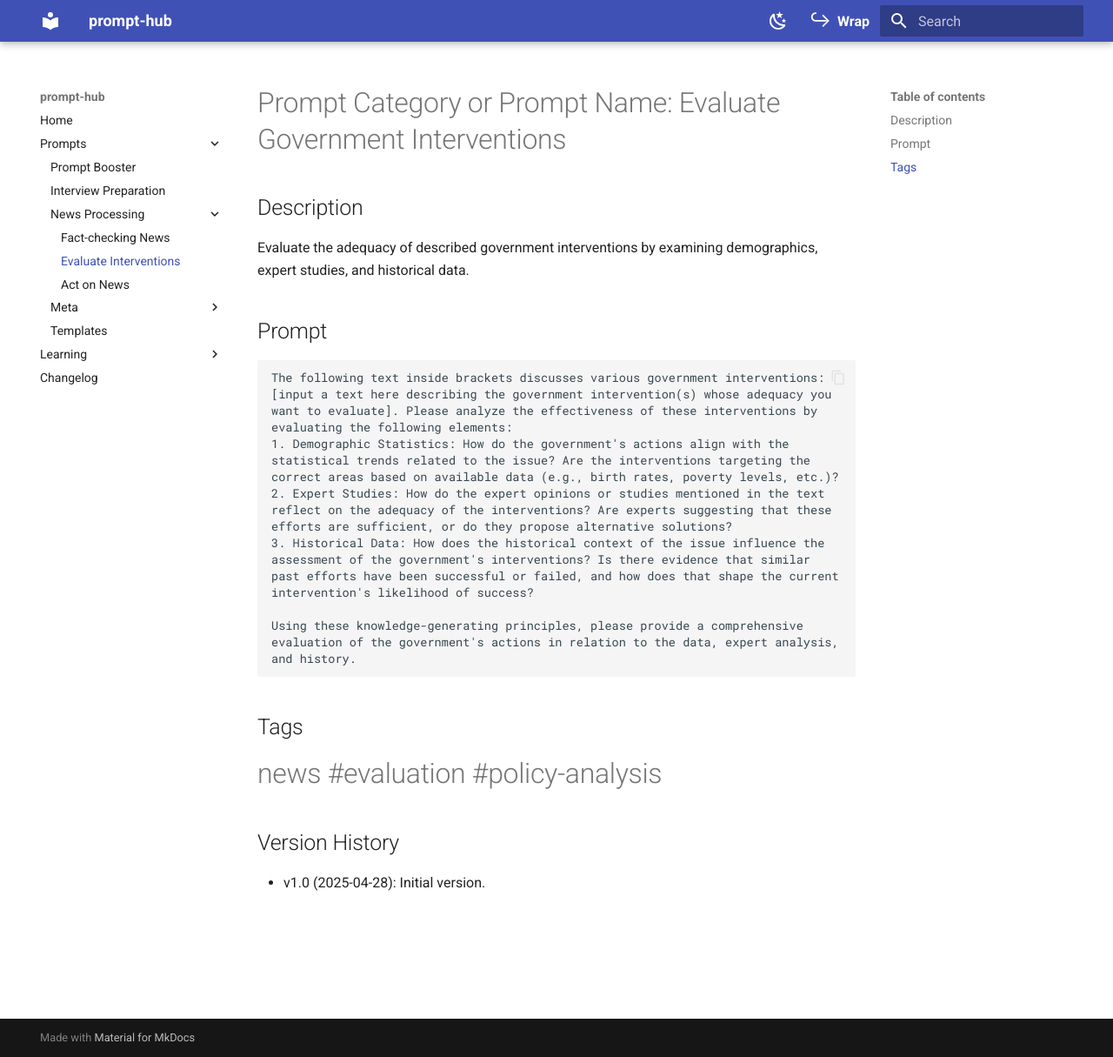
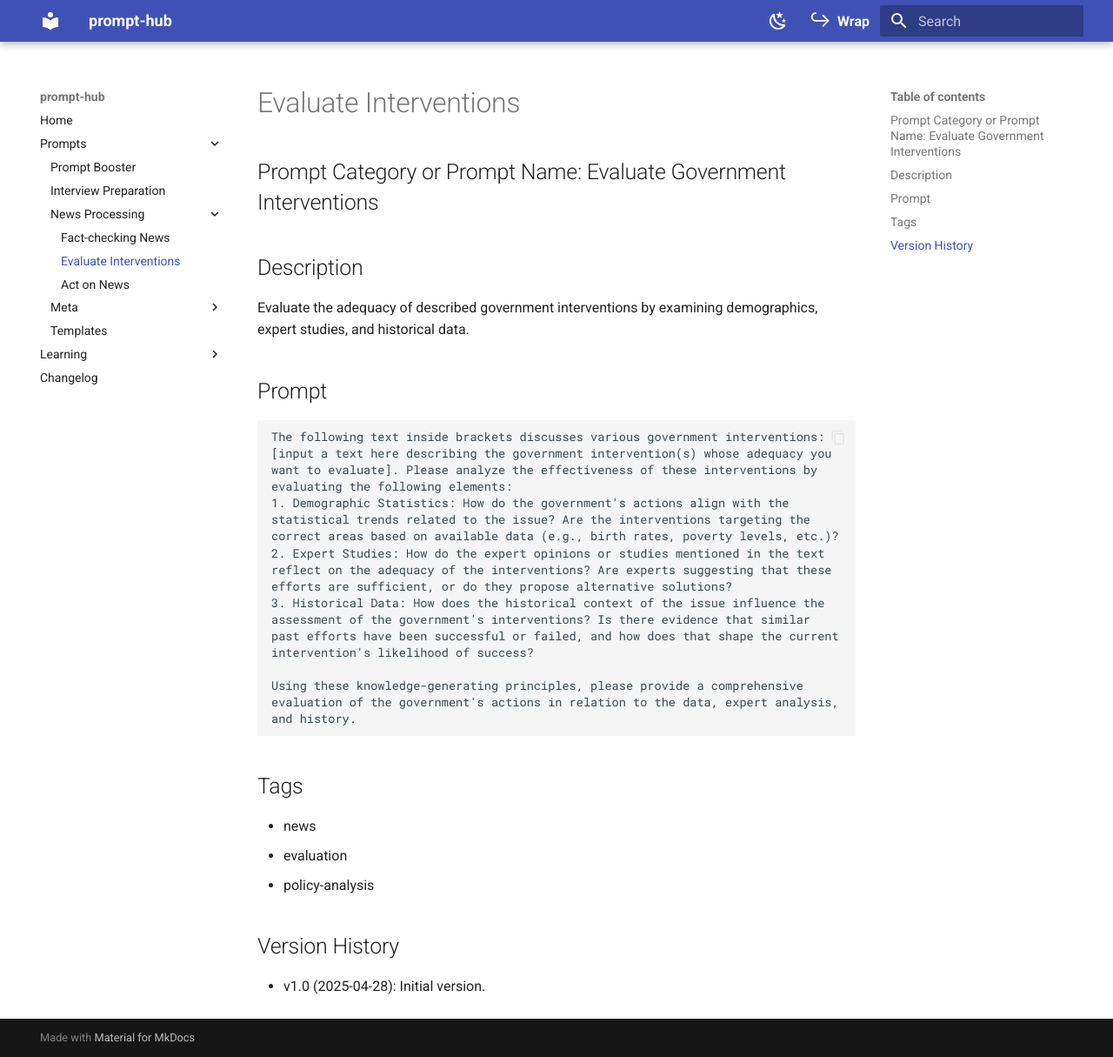
Before and after one commit to TsoliasPN/prompt-hub, an MkDocs documentation site: the page built from docs/prompts/news-processing/2-evaluate-interventions.md, in a window 1280 px wide and 1215 px high. Shown: the whole window at 87% size. Built offline with MkDocs 1.6.1 and Material for MkDocs 9.7.7, drawn with Linux system fonts in a browser that asks for light colours.

Commit message:
Refactor markdown formatting in evaluate-interventions.md and act-on-news.md for consistency; update headings and tag formatting.

````diff
--- a/docs/prompts/news-processing/2-evaluate-interventions.md
+++ b/docs/prompts/news-processing/2-evaluate-interventions.md
@@ -3,12 +3,14 @@ title: Evaluate Government Interventions
 summary: Analyze adequacy of interventions using demographics, expert studies, and historical data.
 ---
 
-# Prompt Category or Prompt Name: Evaluate Government Interventions
+## Prompt Category or Prompt Name: Evaluate Government Interventions
 
 ## Description
+
 Evaluate the adequacy of described government interventions by examining demographics, expert studies, and historical data.
 
 ## Prompt
+
 ```text
 The following text inside brackets discusses various government interventions: [input a text here describing the government intervention(s) whose adequacy you want to evaluate]. Please analyze the effectiveness of these interventions by evaluating the following elements:
 1. Demographic Statistics: How do the government's actions align with the statistical trends related to the issue? Are the interventions targeting the correct areas based on available data (e.g., birth rates, poverty levels, etc.)?
@@ -19,7 +21,11 @@ Using these knowledge-generating principles, please provide a comprehensive eval
 ```
 
 ## Tags
-#news #evaluation #policy-analysis
+
+- news
+- evaluation
+- policy-analysis
 
 ## Version History
+
 - v1.0 (2025-04-28): Initial version.
````
Also changed, not shown: docs/prompts/news-processing/3-act-on-news.md (+8 -2 lines).
